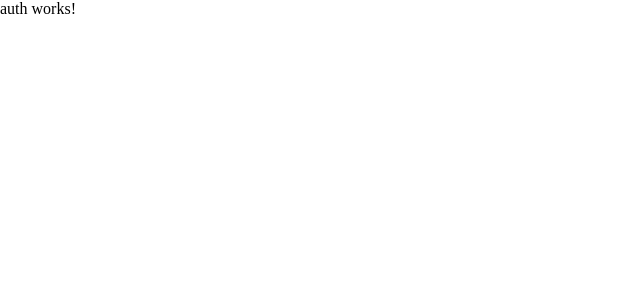
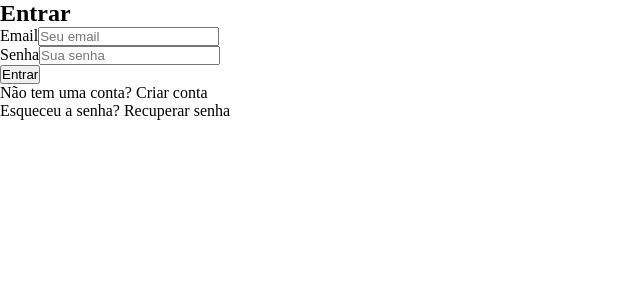
Before and after one commit to gu1frnc4/SaudeAI, an Angular app: page /login in a window 1280 px wide. Shown: the top 300 px of the page, without its empty margins (0-640 px from the left). Built offline with nearby package versions, Linux system fonts and the light colour scheme; a web font is replaced by a local one.

Commit message:
Configuração das rotas para as páginas de autenticação

```diff
--- a/src/app/app.config.ts
+++ b/src/app/app.config.ts
@@ -5,5 +5,9 @@ import { routes } from './app.routes';
 import { provideClientHydration, withEventReplay } from '@angular/platform-browser';
 
 export const appConfig: ApplicationConfig = {
-  providers: [provideZoneChangeDetection({ eventCoalescing: true }), provideRouter(routes), provideClientHydration(withEventReplay())]
+  providers: [
+    provideZoneChangeDetection({ eventCoalescing: true }),
+    provideRouter(routes),
+    provideClientHydration(withEventReplay())
+  ]
 };
--- a/src/app/components/header/header.component.html
+++ b/src/app/components/header/header.component.html
@@ -5,7 +5,7 @@
         <ul>
             <li *ngIf="!isHomePage" class="header-links"><a href="/">Início</a></li>
             <li class="header-links"><a href="/noticias">Notícias</a></li>
-            <li class="header-links"><a href="/entrar">Entrar</a></li>
+            <li class="header-links"><a href="/login" (click)="navigateTo('/login')">Entrar</a></li>
         </ul>
     </nav>
 </header>
--- a/src/app/components/header/header.component.ts
+++ b/src/app/components/header/header.component.ts
@@ -14,4 +14,9 @@ export class HeaderComponent {
   get isHomePage(): boolean {
     return this.router.url === '/';
   }
+
+  //Método para redirecionar à rota desejada
+  navigateTo(route: string) {
+    this.router.navigate([route]);
+  }
 }
--- a/src/app/views/auth/auth.component.html
+++ b/src/app/views/auth/auth.component.html
@@ -1 +1,25 @@
-<p>auth works!</p>
+<div class="auth-container">
+    <h2>{{ title }}</h2>
+    <form (ngSubmit)="onSubmit()">
+      <div *ngFor="let field of fields">
+        <label [for]="field.name">{{ field.label }}</label>
+        <input
+          [type]="field.type"
+          [name]="field.name"
+          [placeholder]="field.placeholder"
+          [(ngModel)]="formData[field.name]"
+          required
+        />
+      </div>
+      <button type="submit">{{ buttonText }}</button>
+    </form>
+    <p *ngIf="mode === 'login'">
+      Não tem uma conta? <a (click)="changeMode('register')">Criar conta</a>
+    </p>
+    <p *ngIf="mode === 'login'">
+      Esqueceu a senha? <a (click)="changeMode('forgot')">Recuperar senha</a>
+    </p>
+    <p *ngIf="mode === 'register'">
+      Já tem uma conta? <a (click)="changeMode('login')">Fazer login</a>
+    </p>
+</div>
--- a/src/app/views/auth/auth.component.ts
+++ b/src/app/views/auth/auth.component.ts
@@ -1,11 +1,68 @@
-import { Component } from '@angular/core';
+import { Component, OnInit } from '@angular/core';
+import { ActivatedRoute } from '@angular/router';
+import { FormsModule } from '@angular/forms';
+import { CommonModule } from '@angular/common';
 
 @Component({
   selector: 'app-auth',
-  imports: [],
+  standalone: true,
+  imports: [FormsModule, CommonModule],
   templateUrl: './auth.component.html',
   styleUrl: './auth.component.css'
 })
-export class AuthComponent {
 
+export class AuthComponent implements OnInit {
+  mode: string = 'login'; // Modo padrão
+  title: string = '';
+  buttonText: string = '';
+  fields: any[] = [];
+  formData: any = {};
+
+  constructor(private route: ActivatedRoute) {}
+
+  ngOnInit() {
+    // Pega o modo da rota
+    this.route.url.subscribe((segments) => {
+      this.mode = segments[0].path; // 'login', 'register', ou 'forgot-password'
+      this.updateMode();
+    });
+  }
+
+  updateMode() {
+    if (this.mode === 'login') {
+      this.title = 'Entrar';
+      this.buttonText = 'Entrar';
+      this.fields = [
+        { name: 'email', label: 'Email', type: 'email', placeholder: 'Seu email' },
+        { name: 'password', label: 'Senha', type: 'password', placeholder: 'Sua senha' },
+      ];
+    } else if (this.mode === 'register') {
+      this.title = 'Criar Conta';
+      this.buttonText = 'Registrar';
+      this.fields = [
+        { name: 'name', label: 'Nome', type: 'text', placeholder: 'Seu nome' },
+        { name: 'email', label: 'Email', type: 'email', placeholder: 'Seu email' },
+        { name: 'password', label: 'Senha', type: 'password', placeholder: 'Crie uma senha' },
+        { name: 'confirmPassword', label: 'Confirmar Senha', type: 'password', placeholder: 'Repita a senha' },
+      ];
+    } else if (this.mode === 'forgot-password') {
+      this.title = 'Recuperar Senha';
+      this.buttonText = 'Enviar Link';
+      this.fields = [
+        { name: 'email', label: 'Email', type: 'email', placeholder: 'Seu email' },
+      ];
+    }
+  }
+
+  // Muda o modo (ex: de login para cadastro)
+  changeMode(newMode: string) {
+    this.mode = newMode;
+    this.updateMode();
+  }
+
+  // Lida com a submissão do formulário
+  onSubmit() {
+    console.log('Dados enviados:', this.formData);
+    // Aqui você chama um serviço para se comunicar com a API
+  }
 }
--- a/src/main.ts
+++ b/src/main.ts
@@ -1,6 +1,11 @@
 import { bootstrapApplication } from '@angular/platform-browser';
 import { appConfig } from './app/app.config';
+import { provideRouter } from '@angular/router';
 import { AppComponent } from './app/app.component';
+import { routes } from './app/app.routes';
 
-bootstrapApplication(AppComponent, appConfig)
-  .catch((err) => console.error(err));
+bootstrapApplication(AppComponent, {
+  providers: [
+    provideRouter(routes), // Configura as rotas aqui
+  ],
+}).catch(err => console.error(err));
```
